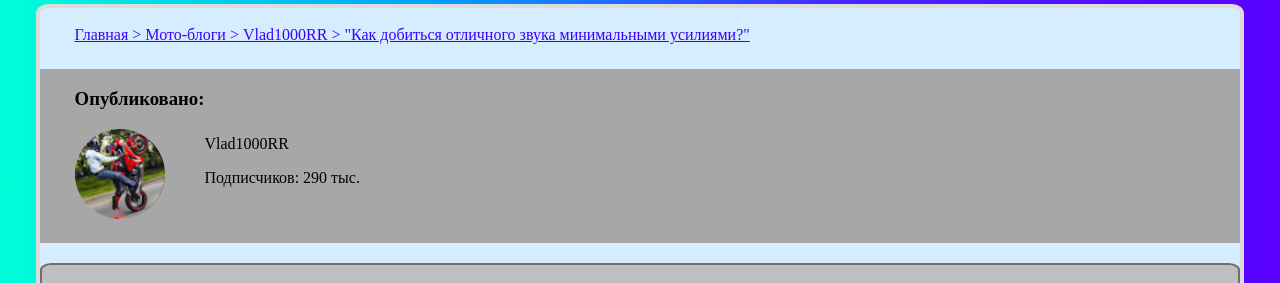
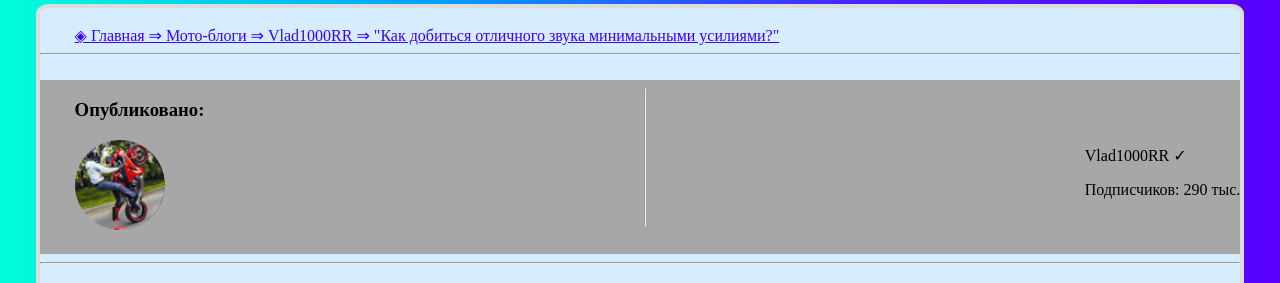
Before and after one commit to magic1thing/fufuu-2-, a plain HTML site: page index.html in a window 1280 px wide. Shown: the part 327-610 px from the top of the page. Drawn offline with Linux system fonts and the light colour scheme.

Commit message:
Update index.html

```diff
--- a/index.html
+++ b/index.html
@@ -11,20 +11,24 @@
     <div class="container">
       <div class="main">
         <br />
-        <a href="mistake.html" class="description"
-          >Главная > Мото-блоги > Vlad1000RR > "Как добиться отличного звука
+        <a href="mistake.html" class="description">
+          &#9672; Главная &rArr; Мото-блоги &rArr; Vlad1000RR &rArr; "Как добиться отличного звука
           минимальными усилиями?"</a
         >
+        <hr class="hr">
         <div class="man-wrapper">
-          <div>
+          <div class="mn">
             <h3>Опубликовано:</h3>
             <img class="man" src="image_2022-04-06_00-06-08.png" alt="2" />
           </div>
+          <hr  class="special-hr">
           <div class="p">
-            <p>Vlad1000RR</p>
+            <p>Vlad1000RR
+              &#10003;</p>
             <p>Подписчиков: 290 тыс.</p>
           </div>
         </div>
+        <hr class="hr">
         <div class="t-v">
           <p class="title">
             Как добиться отличного звука минимальными усилиями?
```
